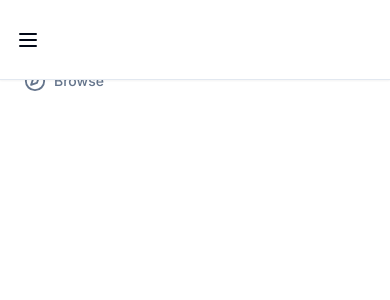
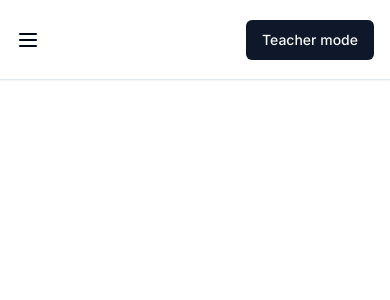
Before and after one commit to vasvalstan/my-udemy, a Next.js app: page / in a window 390 px wide. Shown: the top 300 px of the page. Built offline with nearby package versions, Linux system fonts and the light colour scheme.

Commit message:
fixed mobile layout

```diff
--- a/app/(dashboard)/layout.tsx
+++ b/app/(dashboard)/layout.tsx
@@ -14,12 +14,8 @@
       <div className="hidden md:flex h-full w-56 flex-col fixed inset-y-0 z-50">
         <Sidebar />
       </div>
-      <div className="flex flex-col w-full">
-        <SidebarRoutes />
-      </div>
       <main className="md:pl-56 h-full">{children}</main>
     </div>
   );
 };
-
 export default DashboardLayout;
--- a/components/navbar-routes.tsx
+++ b/components/navbar-routes.tsx
@@ -1,10 +1,30 @@
 "use client";
 
 import { UserButton } from "@clerk/nextjs";
+import { usePathname, useRouter } from "next/navigation";
+import { Button } from "./ui/button";
+import { LogOut } from "lucide-react";
+import Link from "next/link";
 
 export const NavbarRoutes = () => {
+  const pathname = usePathname();
+  const router = useRouter();
+
+  const isTeacherPage = pathname?.startsWith("/teacher");
+  const isPlayerPage = pathname.includes("/chapter");
+
   return (
     <div className="flex gap-x-2 ml-auto">
+      {isTeacherPage || isPlayerPage ? (
+        <Button>
+          <LogOut className="h-4 w-4 mr-2" /> Exit
+        </Button>
+      ) : (
+        <Link href="/teacher/courses">
+          <Button>Teacher mode</Button>
+        </Link>
+      )}
+
       <UserButton />
     </div>
   );
```
